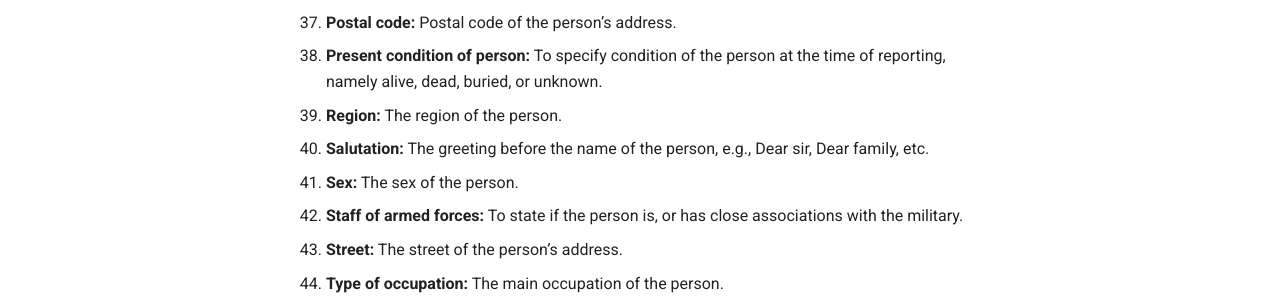
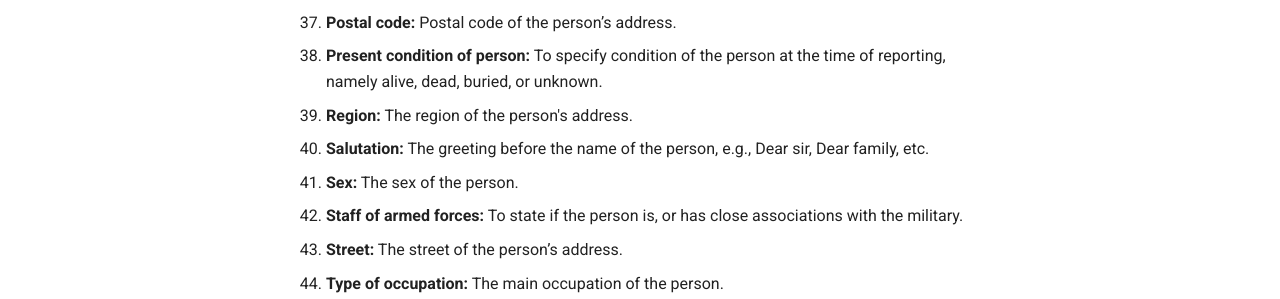
Before and after one commit to SORMAS-Foundation/SORMAS-Glossary, an MkDocs documentation site: the page built from docs/Glossary_Case_Directory_Case_Data_Case_Person_Version_1.3.md, in a window 1280 px wide and 900 px high, scrolled down 5064 px. Shown: the part 482-781 px from the top of the window. Built offline with MkDocs 1.6.1 and Material for MkDocs 9.7.7, drawn with Linux system fonts in a browser that asks for light colours; comment, search, counter and statistics services are not loaded.

Commit message:
Update Glossary_Case_Directory_Case_Data_Case_Person_Version_1.3.md
I have revised entry no. 39 under case person.

```diff
--- a/docs/Glossary_Case_Directory_Case_Data_Case_Person_Version_1.3.md
+++ b/docs/Glossary_Case_Directory_Case_Data_Case_Person_Version_1.3.md
@@ -118,7 +118,7 @@ This section contains information about a person entity in SORMAS. A person can
 36. **Phone number:** The phone number of the person.
 37. **Postal code:** Postal code of the person’s address.
 38. **Present condition of person:** To specify condition of the person at the time of reporting, namely alive, dead, buried, or unknown.
-39. **Region:** The region of the person.
+39. **Region:** The region of the person's address.
 40. **Salutation:** The greeting before the name of the person, e.g., Dear sir, Dear family, etc.
 41. **Sex:** The sex of the person.
 42. **Staff of armed forces:** To state if the person is, or has close associations with the military.
```
